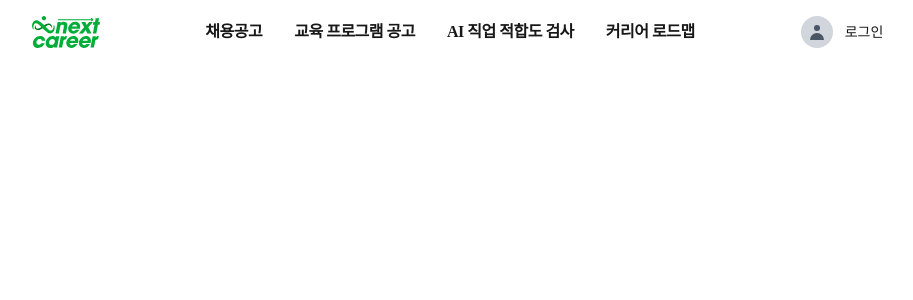
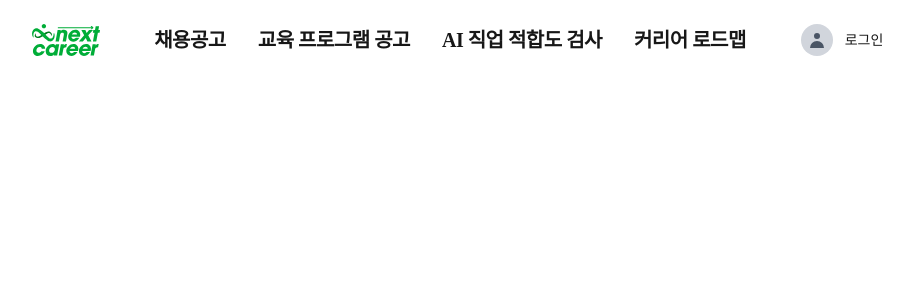
Before and after one commit to seyun31/2025_SEASONTHON_TEAM_42_FE, a Next.js app: page / in a window 1280 px wide. Shown: the top 300 px of the page, without its empty margins (182-1095 px from the left). Built offline with nearby package versions, Linux system fonts and the light colour scheme; a web font is replaced by a local one.

Commit message:
feat(component) : header hight 및 padding 값 수정

```diff
--- a/src/app/globals.css
+++ b/src/app/globals.css
@@ -252,7 +252,7 @@ a {
 
 .text-title-small {
   font-family: 'Pretendard Variable';
-  font-size: 16px;
+  font-size: 20px;
   font-style: normal;
   font-weight: 600;
   line-height: 140%;
--- a/src/components/layout/Header.tsx
+++ b/src/components/layout/Header.tsx
@@ -12,8 +12,8 @@ export default function Header() {
   };
 
   return (
-    <header className="fixed inset-x-0 top-0 flex flex-col items-center justify-center h-auto text--black bg-white z-50">
-      <div className="mx-auto flex h-16 w-full items-center justify-around px-4 md:px-8 lg:w-[70%]">
+    <header className="fixed inset-x-0 top-0 flex flex-col items-center justify-center h-auto text--black bg-white z-50 py-[24px]">
+      <div className="mx-auto flex h-20 w-full items-center justify-around px-4 md:px-8 lg:w-[70%]">
         {/* 로고 */}
         <Link
           href="/"
```
